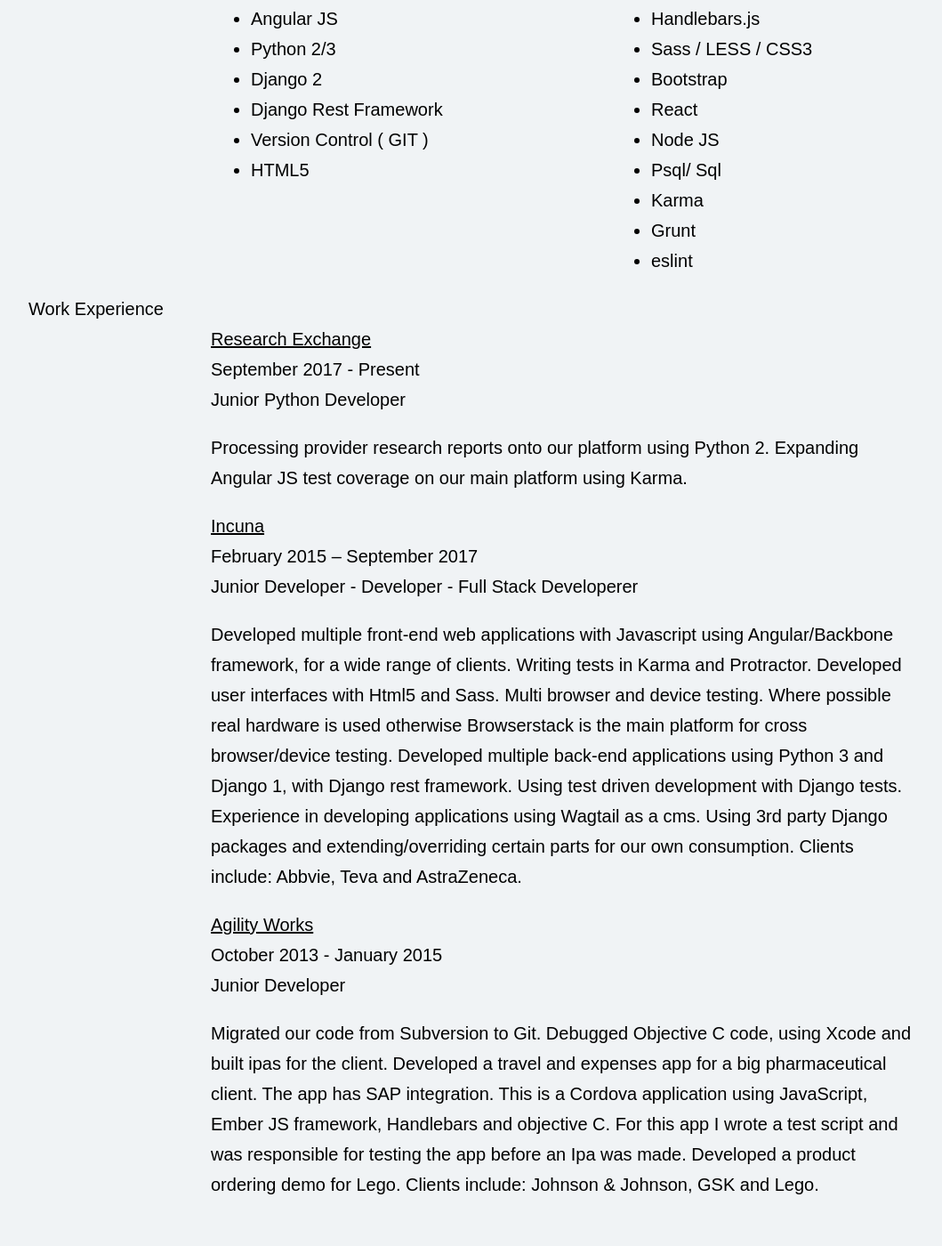
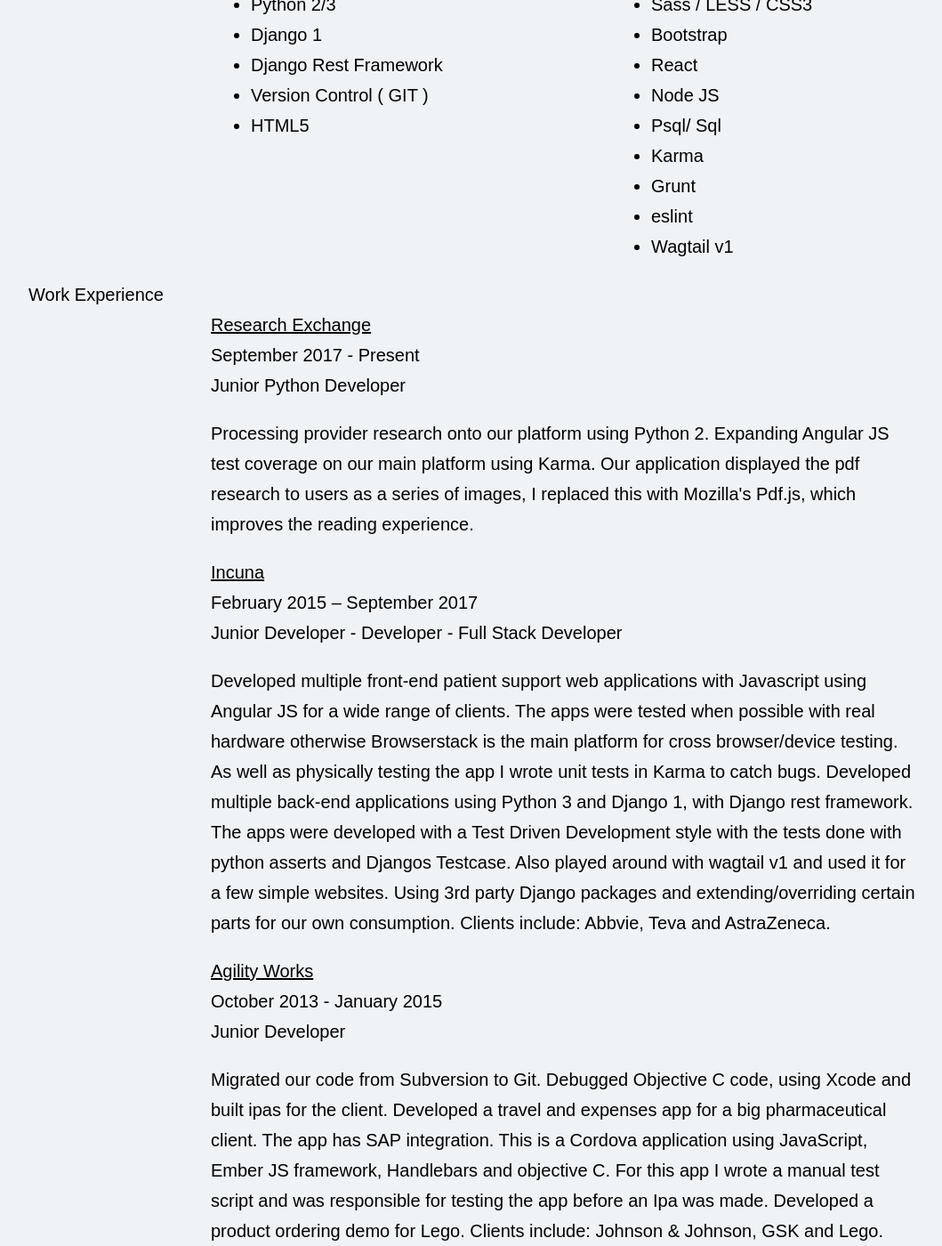
Before and after one commit to MingLee02/MingLee02.github.io, a Jekyll site: the page built from cv/index.md, in a window 1280 px wide and 1400 px high, scrolled down 377 px. Shown: the whole window at 89% size, without its empty margins (108-1167 px from the left). Built offline with Jekyll 4.4.1, drawn with Linux system fonts in a browser that asks for light colours; before the commit the page ends 1725 px from its top, so only the background shows below that; some of the changed text lies outside the part shown.

Commit message:
Update cv as it didnt flow and i found some mistakes. Temp disabled cv download as they are out of date.

```diff
--- a/cv/index.md
+++ b/cv/index.md
@@ -4,9 +4,9 @@
 title: My curriculum vitae
 ---
 
-Download CV
+<!-- Download CV
 <a href="{{ site.url }}/assets/cv/MingLee-CV.pdf">Pdf version</a> /
-<a href="{{ site.url }}/assets/cv/MingLee-CV.docx">Docx version</a>
+<a href="{{ site.url }}/assets/cv/MingLee-CV.docx">Docx version</a> -->
 
 
 <div class='cv'>
@@ -19,7 +19,7 @@
 				<li>JavaScript / jQuery</li>
 				<li>Angular JS</li>
 				<li>Python 2/3</li>
-				<li>Django 2</li>
+				<li>Django 1</li>
 				<li>Django Rest Framework</li>
 				<li>Version Control ( GIT )</li>
 				<li>HTML5</li>
@@ -38,6 +38,7 @@
 				<li>Karma</li>
 				<li>Grunt</li>
 				<li>eslint</li>
+				<li>Wagtail v1</li>
 			</ul>
 		</div>
 	</div>
@@ -51,8 +52,10 @@
 			<br>
 			Junior Python Developer
 			<p class='job-duties'>
-				Processing provider research reports onto our platform using Python 2.
+				Processing provider research onto our platform using Python 2.
 				Expanding Angular JS test coverage on our main platform using Karma.
+				Our application displayed the pdf research to users as a series of images, I replaced this
+				with Mozilla's Pdf.js, which improves the reading experience.
 			</p>
 		</div>
 		<div class="job">
@@ -60,11 +63,10 @@
 			<br>
 			February 2015 – September 2017
 			<br>
-			Junior Developer - Developer - Full Stack Developerer
+			Junior Developer - Developer - Full Stack Developer
 			<p class='job-duties'>
-				Developed multiple front-end web applications with Javascript using Angular/Backbone framework, for a wide range of clients. Writing tests in Karma and Protractor. Developed user interfaces with Html5 and Sass. Multi browser and device testing. Where possible real hardware is used otherwise Browserstack is the main platform for cross browser/device testing.
-				Developed multiple back-end applications using Python 3 and Django 1, with Django rest framework. Using test driven development with Django tests.
-				Experience in developing applications using Wagtail as a cms.
+				Developed multiple front-end patient support web applications with Javascript using Angular JS for a wide range of clients. The apps were tested when possible with real hardware otherwise Browserstack is the main platform for cross browser/device testing. As well as physically testing the app I wrote unit tests in Karma to catch bugs.
+				Developed multiple back-end applications using Python 3 and Django 1, with Django rest framework. The apps were developed with a Test Driven Development style with the tests done with python asserts and Djangos Testcase. Also played around with wagtail v1 and used it for a few simple websites.
 				Using 3rd party Django packages and extending/overriding certain parts for our own consumption.
 				Clients include: Abbvie, Teva and AstraZeneca.
 			</p>
@@ -78,7 +80,7 @@
 			<p class='job-duties'>
 				Migrated our code from Subversion to Git.
 				Debugged Objective C code, using Xcode and built ipas for the client.
-				Developed a travel and expenses app for a big pharmaceutical client. The app has SAP integration. This is a Cordova application using JavaScript,  Ember JS framework, Handlebars and objective C. For this app I wrote a test script and was responsible for testing the app before an Ipa was made. Developed a product ordering demo for Lego.
+				Developed a travel and expenses app for a big pharmaceutical client. The app has SAP integration. This is a Cordova application using JavaScript,  Ember JS framework, Handlebars and objective C. For this app I wrote a manual test script and was responsible for testing the app before an Ipa was made. Developed a product ordering demo for Lego.
 				Clients include: Johnson & Johnson, GSK and Lego.
 			</p>
 		</div>
```
